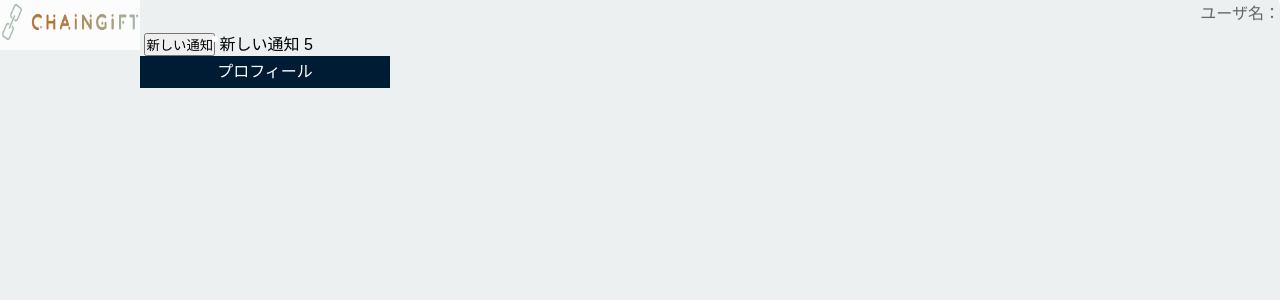
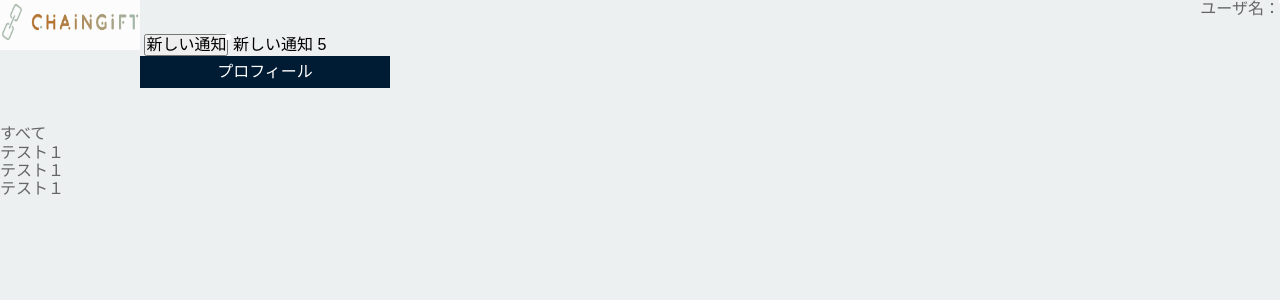
Before and after one commit to pyhiro/CG, a Django app: page /shop/ in a window 1280 px wide. Shown: the top 300 px of the page. Run offline with Django 3.2, Linux system fonts and the light colour scheme; some libraries are stand-ins or nearby versions.

Commit message:
ぷーさん

```diff
--- a/chain_gift/templates/shop.html
+++ b/chain_gift/templates/shop.html
@@ -1,7 +1,48 @@
 {% extends "base.html" %}{% load static %}
-<script src="https://jp.vuejs.org/js/vue.js"></script>
+{% block content %}
+<!DOCTYPE html>
+<html lang="ja">
+
+<head>
+    <meta charset="utf-8">
+    <script src="https://jp.vuejs.org/js/vue.js"></script>
+    <link rel="stylesheet" href="https://cdnjs.cloudflare.com/ajax/libs/normalize/5.0.0/normalize.min.css">
+</head>
+
+<body>
     <div id="app">
-
+        <div class="container container-normal">
+            <table border="0" cellspacing="0" width="770" id="makebanner">
+                <body>
+                    <tr>
+                        <td width="150" height="100%">
+                            <div class="side-nav">
+                                <div id="M_ctgList2">
+                                    <ul class="M_layer1">
+                                        <li id="M_ctg_1" class="M_current">
+                                            <a href="" class="M_currentAnchor">すべて</a>
+                                        </li>
+                                        <li id="M_ctg1_2">
+                                            <a href="">テスト１</a>
+                                        </li>
+                                        <li id="M_ctg1_3">
+                                            <a href="">テスト１</a>
+                                        </li>
+                                        <li id="M_ctg1_4">
+                                            <a href="">テスト１</a>
+                                        </li>
+                                    </ul>
+                                </div>
+                            </div>
+                        </td>
+                    </tr>
+                </body>
+            </table>
+        </div>
 
     </div>
     <script src="{% static 'js/shop.js' %}"></script>
+</body>
+
+</html>
+{% endblock content %}
```
